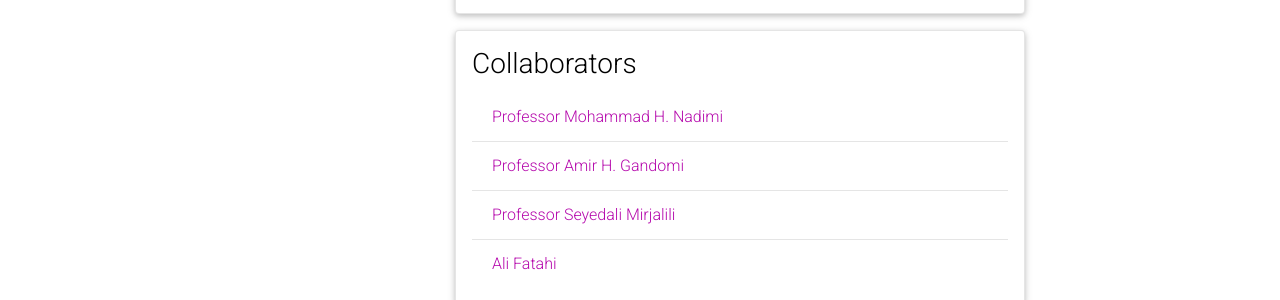
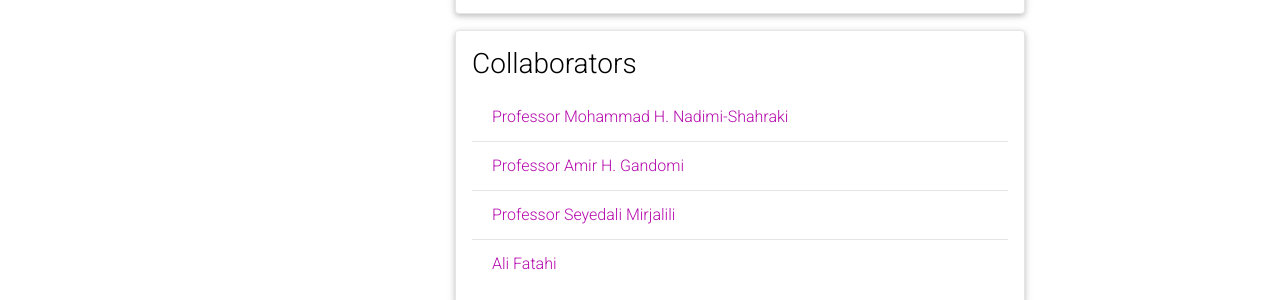
Before and after one commit to HodaZamani/HodaZamani.github.io, a Jekyll site: the page built from _pages/cv.md, in a window 1280 px wide and 900 px high, scrolled down 3002 px. Shown: the part 485-785 px from the top of the window. Built offline with Jekyll 4.4.1, drawn with Linux system fonts in a browser that asks for light colours; comment, search, counter and statistics services are not loaded; a style sheet for code colours, icons or effects is not loaded.

Commit message:
Update cv.yml

```diff
--- a/_data/cv.yml
+++ b/_data/cv.yml
@@ -114,7 +114,7 @@
 - title: Collaborators
   type: list
   contents:
-    - <a href="https://scholar.google.com/citations?user=sT0YnDIAAAAJ&hl=en">Professor Mohammad H. Nadimi</a>
+    - <a href="https://scholar.google.com/citations?user=sT0YnDIAAAAJ&hl=en">Professor Mohammad H. Nadimi-Shahraki</a>
     - <a href="https://scholar.google.com/citations?user=VMf3wfMAAAAJ&hl=en">Professor Amir H. Gandomi</a>
     - <a href="https://scholar.google.com/citations?user=TJHmrREAAAAJ&hl=en">Professor Seyedali Mirjalili</a>
     - <a href="https://scholar.google.com/citations?user=3glf-doAAAAJ&hl=en">Ali Fatahi</a>
```
